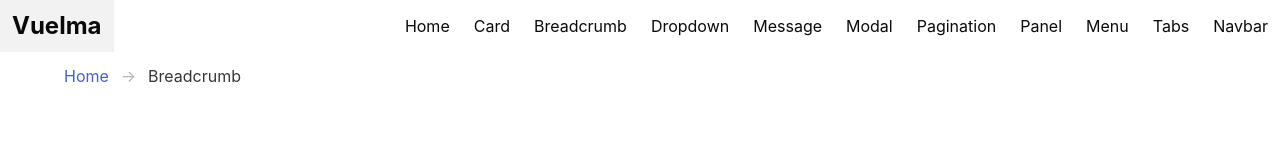
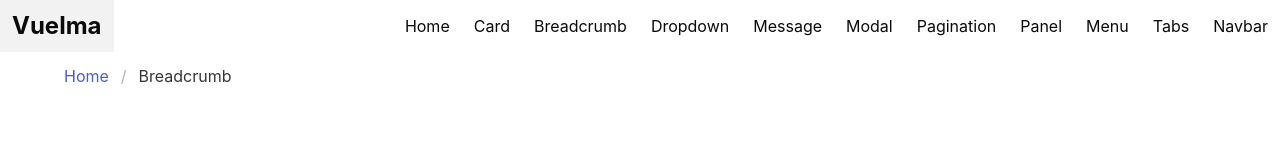
Before and after one commit to huuff/vuelma, a Vue app: page /breadcrumb in a window 1280 px wide. Shown: the top 160 px of the page. Built offline with nearby package versions, Linux system fonts and the light colour scheme.

Commit message:
made BaseBreadcrumb actually a thing, and renamed my current implementation to RouterBreadcrumb

```diff
--- /dev/null
+++ b/src/components/breadcrumb/BaseBreadcrumb.vue
@@ -0,0 +1,32 @@
+<template>
+<nav
+  class="breadcrumb"
+  aria-label="breadcrumbs"
+  :class="separator ? `has-${separator}-separator` : null"
+>
+  <ul>
+    <slot></slot>
+  </ul>
+</nav>
+</template>
+
+<script setup lang="ts">
+import { provide } from 'vue';
+import { ActiveBreadcrumbItemKey, SetActiveBreadcrumbItemKey } from './symbols';
+import { useOptionalTwoWayBinding } from '@/composables/optional-two-way-binding';
+import { BreadcrumbSeparator } from '@/types/breadcrumb-separator';
+
+const props = defineProps<{
+  active?: string;
+  separator?: BreadcrumbSeparator;
+}>();
+
+const emit = defineEmits<{
+  (event: "update:active", itemId?: string): void;
+}>();
+
+const actualActive = useOptionalTwoWayBinding(undefined, () => props.active, (newActive) => emit("update:active", newActive));
+
+provide(ActiveBreadcrumbItemKey, () => actualActive.value);
+provide(SetActiveBreadcrumbItemKey, (itemId) => actualActive.value = itemId);
+</script>
--- /dev/null
+++ b/src/components/breadcrumb/BaseBreadcrumbItem.vue
@@ -0,0 +1,32 @@
+<template>
+<render></render>
+</template>
+
+<script setup lang="ts">
+import { inject, h, useSlots, cloneVNode } from 'vue';
+import { SetActiveBreadcrumbItemKey, ActiveBreadcrumbItemKey } from './symbols';
+
+const props = defineProps<{
+  itemId: string;
+}>();
+
+const activeId = inject(ActiveBreadcrumbItemKey);
+const setActiveId = inject(SetActiveBreadcrumbItemKey)
+
+if (!activeId || !setActiveId) {
+  throw new Error("Either active id or a method to set active id was not provided from BaseBreadcrumb to BaseBreadcrumbItem");
+}
+
+const slots = useSlots();
+
+const render = () => {
+  return h(
+    "li",
+    props.itemId === activeId() ? { class: "is-active" } : {},
+    // TODO: Avoid nonnull assertion
+    cloneVNode(slots.default!()[0], {
+      onClick: () => setActiveId(props.itemId)
+    })
+  );
+}
+</script>
--- a/src/components/BaseBreadcrumb.vue
+++ b/src/components/breadcrumb/RouterBreadcrumb.vue
@@ -1,32 +1,28 @@
 <template>
-<nav class="breadcrumb" :class="separator ? `has-${separator}-separator` : null" aria-label="breadcrumbs">
-  <ul>
-    <li
+<base-breadcrumb :active="pathParts[pathParts.length-1]">
+  <base-breadcrumb-item
     v-for="part in pathParts"
     :key="`breadcrumb-${part}`"
-      :class="{ 'is-active': isCurrent(part)}"
+    :itemId="part"
     >
     <router-link :to="routeFromPart(part).path" :aria-current="isCurrent(part) ? 'page' : null">
       {{ routeFromPart(part).name }}
     </router-link>
-    </li>
-  </ul>
-</nav>
+  </base-breadcrumb-item>
+</base-breadcrumb>
 </template>
 
 <script setup lang="ts">
+// TODO: Get active better? mustn't be always the last one
 import { computed } from 'vue';
 import { useRouter, RouteRecordNormalized } from 'vue-router';
-import { BreadcrumbSeparator } from '@/types/breadcrumb-separator';
+import BaseBreadcrumb from '@/components/breadcrumb/BaseBreadcrumb.vue';
+import BaseBreadcrumbItem from './BaseBreadcrumbItem.vue';
 
 // FUTURE: building the path is done like 5 times for every element.
 // This could be solved if there was a way to have local variables in the templates
 // (local to an element and its children) but I found no way to do it except for using a v-for
 const router = useRouter();
-
-const props = defineProps<{
-  separator?: BreadcrumbSeparator;
-}>();
 
 const pathParts = computed(() => {
   const allParts = router.currentRoute.value.path.split("/");
--- /dev/null
+++ b/src/components/breadcrumb/symbols.ts
@@ -0,0 +1,4 @@
+import { InjectionKey } from 'vue';
+
+export const ActiveBreadcrumbItemKey: InjectionKey<() => string> = Symbol('ActiveBreadcrumbItem');
+export const SetActiveBreadcrumbItemKey: InjectionKey<(newActive: string) => void> = Symbol('SetActiveBreadcrumbItem')
--- a/src/pages/ExampleBreadcrumb.vue
+++ b/src/pages/ExampleBreadcrumb.vue
@@ -1,7 +1,7 @@
 <template>
-<base-breadcrumb :separator="'arrow'"></base-breadcrumb>
+<router-breadcrumb />
 </template>
 
 <script setup lang="ts">
-import BaseBreadcrumb from '@/components/BaseBreadcrumb.vue'
+import RouterBreadcrumb from '@/components/breadcrumb/RouterBreadcrumb.vue'
 </script>
```
Also changed, not shown: 2 other files (tests, documents, lock files or other folders). Lines whose indentation alone changed are shown as unchanged.
